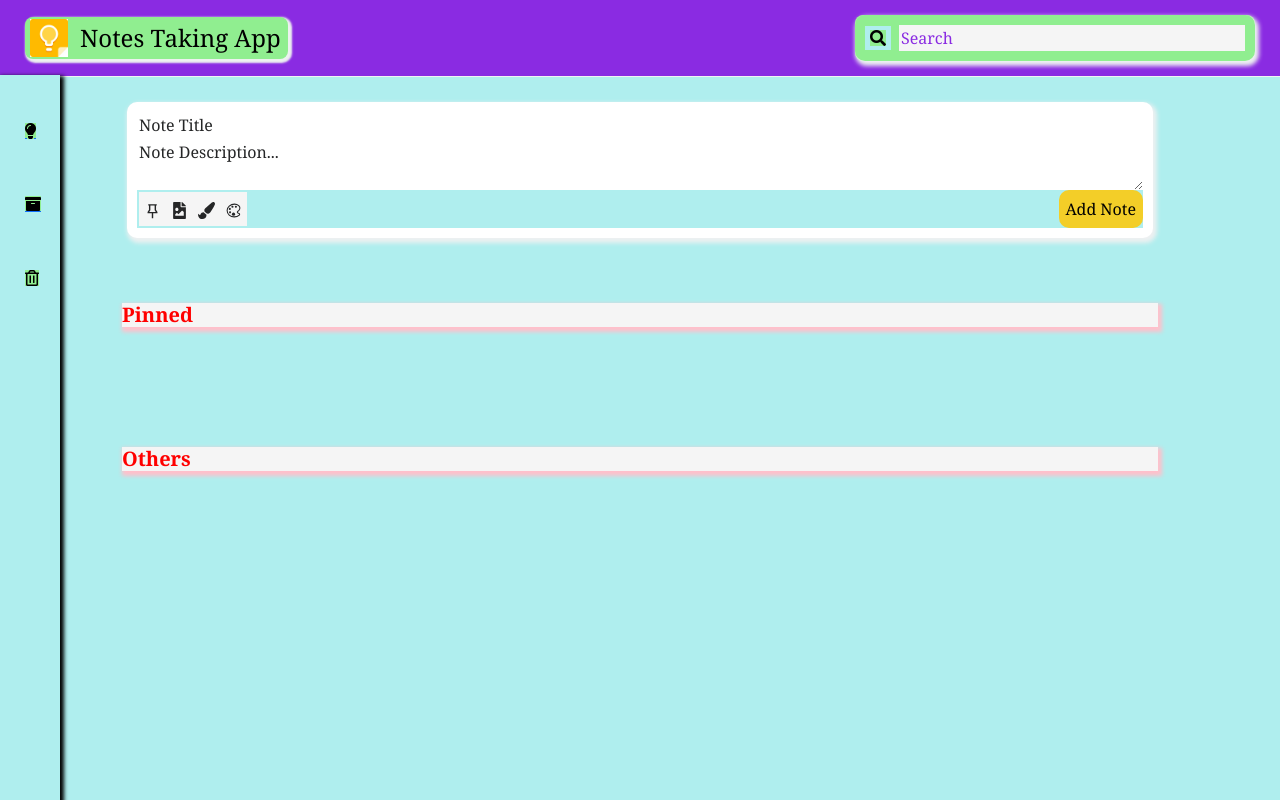
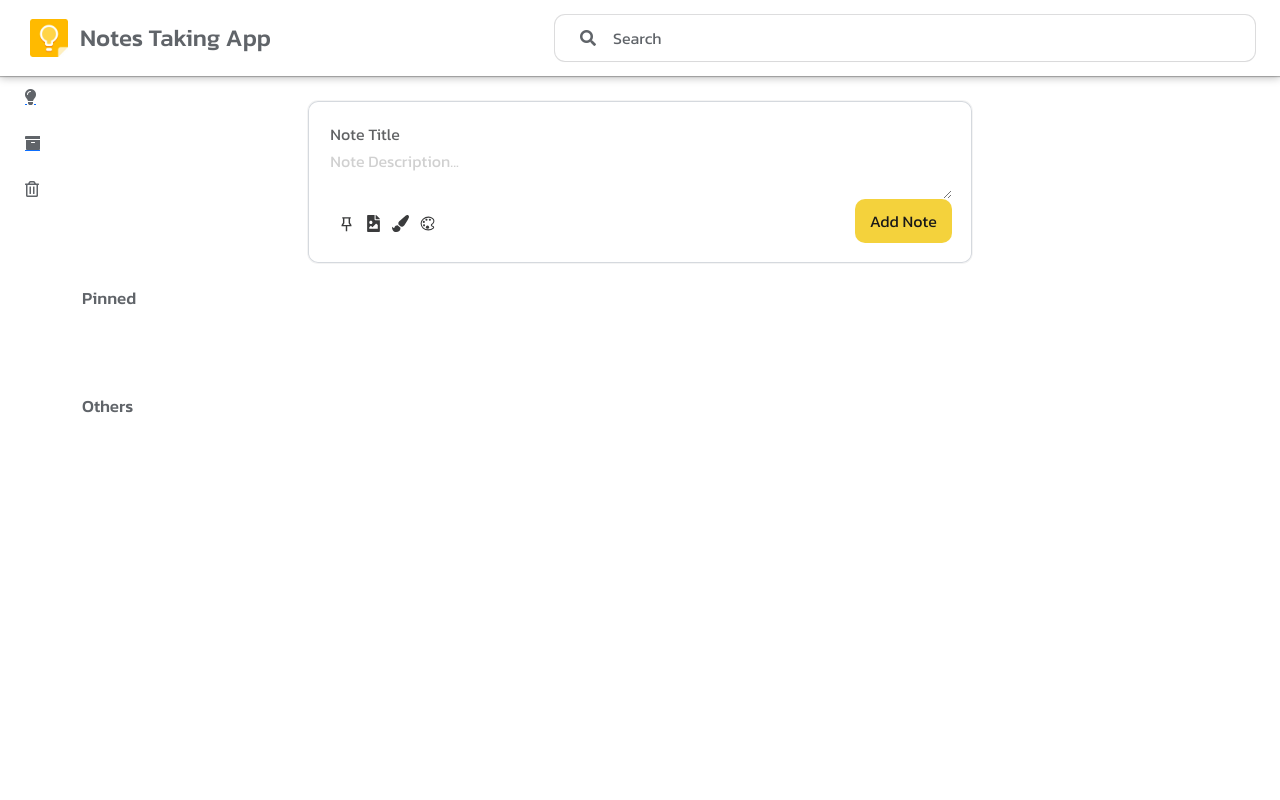
Before and after one commit to RitikKumar202/notes-taking-app, a React (Create React App) app: page / in a window 1280 px wide. Built offline with nearby package versions, Linux system fonts and the light colour scheme.

Commit message:
Revert "Update App.css"

```diff
--- a/src/App.css
+++ b/src/App.css
@@ -1,7 +1,6 @@
 @import url('https://fonts.googleapis.com/css2?family=Kanit:wght@400;500&family=Krub:wght@300;400;500&family=Lora:ital,wght@1,400;1,500;1,600&family=Poppins:wght@100;200;300;400;500;600&family=Ubuntu:ital,wght@1,300;1,400&family=Varela+Round&display=swap');
 * {
-    font-family: Georgia, 'Times New Roman', Times, serif;
-    background-color: paleturquoise;
+    font-family: 'Kanit', sans-serif;
 }
 
 input {
@@ -10,87 +9,69 @@ input {
 
 
 /* Components */
-.body{
-    background-color: paleturquoise;
-    color: aqua;
-}
+
 
 /* ------Header----- */
 
 .header {
-    background-color: blueviolet;
     display: flex;
     justify-content: space-between;
     padding: 15px 25px;
     align-items: center;
-    border-bottom: 1px solid #f1f3f4;
+    box-shadow: rgba(0, 0, 0, 0.25) 0px 0.0625em 0.0625em, rgba(0, 0, 0, 0.25) 0px 0.125em 0.5em, rgba(255, 255, 255, 0.1) 0px 0px 0px 1px inset;
 }
 
 .brand {
-    background-color: lightgreen;
     display: flex;
     align-items: center;
     justify-content: flex-start;
-    box-shadow: 2px 2px 2px 2px #edf1f0;
-    border-radius: 8px;
 }
 
 .brand img,
 i,
 h4 {
-
-    background-color: lightgreen;
-    margin: 2px 5px;
-    color: black;
+    margin: 0px 5px;
+    color: #606469;
 }
 
 .brand h4 {
-    /* background-color: lightgreen; */
-    margin: 2px 7px;
+    margin: 1px 7px;
 }
 
 .brand h4:hover {
-    /* background-color: lightgreen; */
     text-decoration: underline;
 }
 
 .brand img {
-    /* background-color: lightgreen; */
     width: 38px;
     height: 38px;
 }
 
 .user {
-    background-color: lightgreen;
     display: flex;
     justify-content: flex-end;
 }
 
 .user h6 {
-    /* background-color: lightgreen; */
     margin: 0px 10px;
     color: #606469;
 }
 
 .search-bar {
-    background-color: lightgreen;
     display: flex;
     justify-content: center;
-    border-radius: 8px;
 }
 
 
 /* ------Search Bar----- */
 
 .search {
-    /* height: 10px; */
-    background-color: lightgreen;
-    width: 400px;
+    width: 700px;
     display: flex;
     align-items: center;
-    padding: 10px 10px;
+    padding: 10px 20px;
     border-radius: 10px;
-    box-shadow: 2px 3px 4px 2px #edf0f1;
+    box-shadow: rgba(0, 0, 0, 0.02) 0px 1px 3px 0px, rgba(27, 31, 35, 0.15) 0px 0px 0px 1px;
 }
 
 .mobile-search {
@@ -102,51 +83,42 @@ h4 {
 }
 
 .search i {
-    color: black;
+    color: #606469;
 }
 
 .search input {
-    /* border: none; */
-    /* height: 41px; */
-    margin-left: 8px;
-    background-color: whitesmoke;
+    border: none;
+    margin-left: 10px;
 }
 
 .search input::placeholder {
-    /* background-color: lightgreen; */
-    color: blueviolet;
-    height: 150px;
+    color: #606469;
 }
 
 
 /* Navbar */
 
 .nav__cont {
-    box-shadow: 2px 3px 4px 2px black;
-    color: black;
-    /* background-color: grey; */
     position: fixed;
-    width: 60px;
-    top: 75px;
+    width: 40px;
+    top: 50px;
     height: 100vh;
     overflow: hidden;
-    transition: width 0.7s ease;
+    transition: width 0.3s ease;
     cursor: pointer;
 }
 
 .nav__cont:hover {
-    /* background-color: grey; */
     width: 150px;
 }
 
 .nav {
     list-style-type: none;
-    /* color: blue; */
+    color: white;
 }
 
 .nav:first-child {
-    padding-top: 1.2rem;
-    /* padding-bottom: 5.3rem */
+    padding-top: 1.5rem;
 }
 
 .nav__items {
@@ -154,35 +126,33 @@ h4 {
     font-family: 'roboto';
     align-items: center;
     justify-content: flex-start;
-    /* color: green; */
 }
 
 .nav__items p {
     position: relative;
-    top: 8px;
-    left: 19px;
-    padding: 10px 20px;
-    transition: all 0.8s ease;
-    color: black;
+    top: 7px;
+    left: 20px;
+    padding: 0px 20px;
+    transition: all 0.3s ease;
+    color: #606469;
     font-family: 'roboto';
     border-bottom: none !important;
-    font-size: 25px;
+    font-size: 20px;
 }
 
 .nav__items p:after {
     content: '';
-    /* width: 100%; */
-    /* top: 0; */
-    /* left: 20px; */
-    /* border-radius: 2px; */
-    /* opacity: 200; */
-    /* transition: all 0.5s ease; */
-    /* z-index: -100;  */
-    /* text-decoration: red; */
+    width: 100%;
+    top: 0;
+    left: 20px;
+    border-radius: 2px;
+    opacity: 0;
+    transition: all 0.5s ease;
+    z-index: -10;
 }
 
 .nav__items:hover p:after {
-    opacity: 100;
+    opacity: 1;
 }
 
 .nav__items i {
@@ -202,7 +172,6 @@ h4 {
 }
 
 .menu-item {
-    /* background-color: whitesmoke; */
     border-bottom: 1px solid #a1a6ac;
     text-align: center;
     color: #606469;
@@ -214,7 +183,6 @@ h4 {
 }
 
 .menu-item:hover {
-    /* background-color: whitesmoke; */
     border-bottom: 1px solid rgb(243, 206, 40);
     color: rgb(243, 206, 40);
 }
@@ -226,16 +194,14 @@ h4 {
 /* Note  */
 
 #note {
-    /* background-color: whitesmoke; */
     height: fit-content;
     padding: 10px;
-    border: 1px solid #e3e8eb;
+    border: 1px solid #bec1c3;
     border-radius: 10px;
     box-shadow: rgba(67, 71, 85, 0.27) 0px 0px 0.25em, rgba(90, 125, 188, 0.05) 0px 0.25em 1em;
 }
 
 .text {
-    /* background-color: red; */
     display: block;
     max-width: 250px;
     word-break: break-all;
@@ -243,19 +209,16 @@ h4 {
 }
 
 .icons-container {
-    /* background-color: red; */
     display: flex;
-    padding: 2px;
+    padding: 5px;
 }
 
 .icons-container div {
-    background-color: whitesmoke;
     padding: 5px;
     cursor: pointer;
 }
 
 .note-icon {
-    background-color: whitesmoke;
     width: 17px;
     height: 17px;
     color: #252627;
@@ -264,79 +227,68 @@ h4 {
 
 /* Note  */
 .text h6{
-    background-color: whitesmoke;
     color: #5c5b5b;
 }
 .text h4{
     color: #000;
-    /* background-color: whitesmoke; */
 }
 
 
 /* Note form */
 
 .note-form-con {
-    /* height: 200px; */
-    /* width: 100%; */
-
     display: flex;
-    margin: 0px 40px ;
     justify-content: center;
     align-items: center;
     padding: 5px;
-    /* background-color: palegoldenrod; */
-    /* color: blue; */
 }
 
 .note-form {
-    background-color: whitesmoke;
-    opacity: 1.9;
-    width: 100%;
-    padding: 10px;
+    opacity: 0.9;
+    width: 60%;
+    padding: 20px;
     border-radius: 10px;
-    box-shadow: 2px 3px 4px 2px #edf0f1;
+    /* border: 1px solid black; */
+    /* box-shadow: 2px 3px 4px 2px #edf0f1; */
+    box-shadow: rgba(0, 0, 0, 0.05) 0px 0px 0px 1px, rgb(209, 213, 219) 0px 0px 0px 1px inset;
 }
-/* add title  and note in edit form */
-/* add icon for the app  */
+
 .edit-note-form {
-    /* opacity: 5.9; */
-    /* height: 600px; */
+    opacity: 0.9;
     width: 60%;
-    padding: 200px;
+    padding: 20px;
     border-radius: 10px;
 }
-/* edit form have to be changed since it is not supporting the same format */
+
 input::placeholder {
-    /* background-color: whitesmoke; */
-    color: #252627;
+    color: #4f5153;
 }
 
 textarea::placeholder {
-    /* background-color: whitesmoke; */
-    color: #252627;
+    color: #ccc;
 }
 
 textarea {
-    /* background-color: whitesmoke; */
     width: 100%;
     border: none;
     padding-top: 2px;
     display: block;
     outline: none;
+    color: #747970;
 }
 
 input {
-    /* background-color: whitesmoke; */
     width: 100%;
     border: none;
+    color: #383a3b;
 }
 
 .show {
     display: block;
-    /* background-color: red; */
+    background-color: #fff;
     border-radius: 10px;
     position: absolute;
-    box-shadow: 2px 3px 4px 2px black;
+    box-shadow: 2px 3px 4px 2px #dfe4e7;
 }
 
 .hide {
@@ -344,12 +296,11 @@ input {
 }
 
 .submit {
-    /* background-color: whitesmoke; */
     outline: none;
-    padding: 0px 7px;
+    padding: 0px 15px;
     border: none;
     border-radius: 10px;
-    background-color: rgb(243, 206, 40);
+    background-color: #f3ce28;
 }
 
 .submit:hover {
@@ -366,7 +317,6 @@ input {
 /* The Modal (background) */
 
 .modal {
-    /* background-color: whitesmoke; */
     display: none;
     z-index: 1;
     left: 0;
@@ -374,7 +324,7 @@ input {
     width: 100%;
     height: 100%;
     overflow: auto;
-    background-color: rgba(129, 127, 127, 0.4);
+    background-color: #817f7f66;
 }
 
 
@@ -384,15 +334,13 @@ input {
 /* Check */
 
 .check {
-    /* background-color: whitesmoke; */
     display: flex;
     cursor: pointer;
     position: relative;
 }
 
 .check input {
-    background-color: whitesmoke;
-    /* background: red; */
+    background: #a1a6ac;
 }
 
 
@@ -402,34 +350,26 @@ input {
 /* Containers */
 
 .container {
-    /* background-color: red; */
     padding: 20px;
 }
 
 .container h2 {
     font-size: 17px;
-    color: red;
-    background-color: whitesmoke;
-    font-size: 20px;
-    font-weight: bolder;
-    box-shadow: 2px 3px 4px 2px pink;
-    margin: 40px;
+    color: #606469;
 }
 
 .row {
-    padding: 0px 100px;
+    padding: 20px 10px;
 }
 
 .heading-con {
-    /* background-color: whitesmoke; */
     display: flex;
     justify-content: center;
-    /* margin: 25px 110px; */
+    margin: 25px 0px;
 }
 
 .heading-con h1 {
-    /* background-color: whitesmoke; */
-    color:blueviolet;
+    color: #606469;
 }
 
 
```
